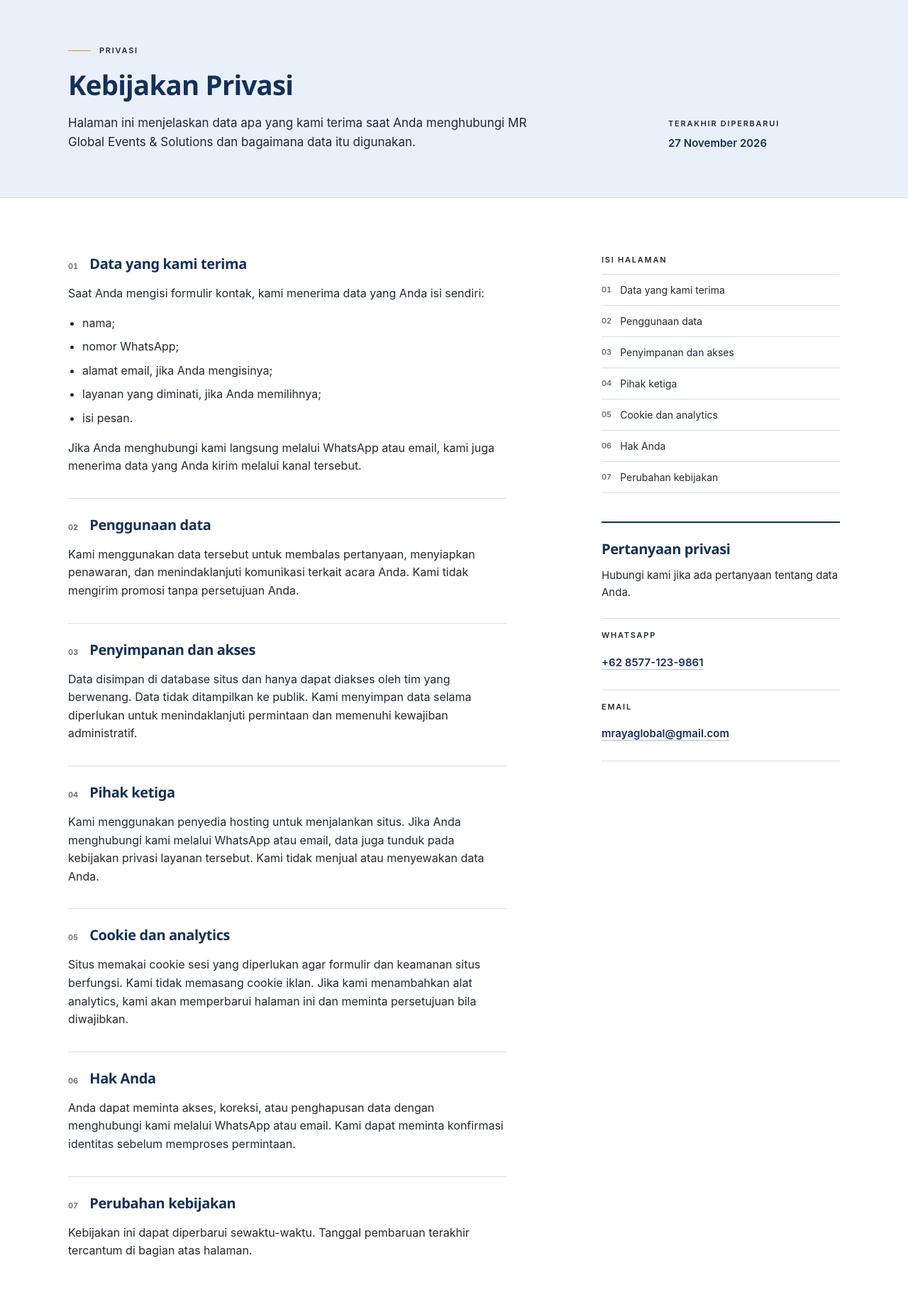
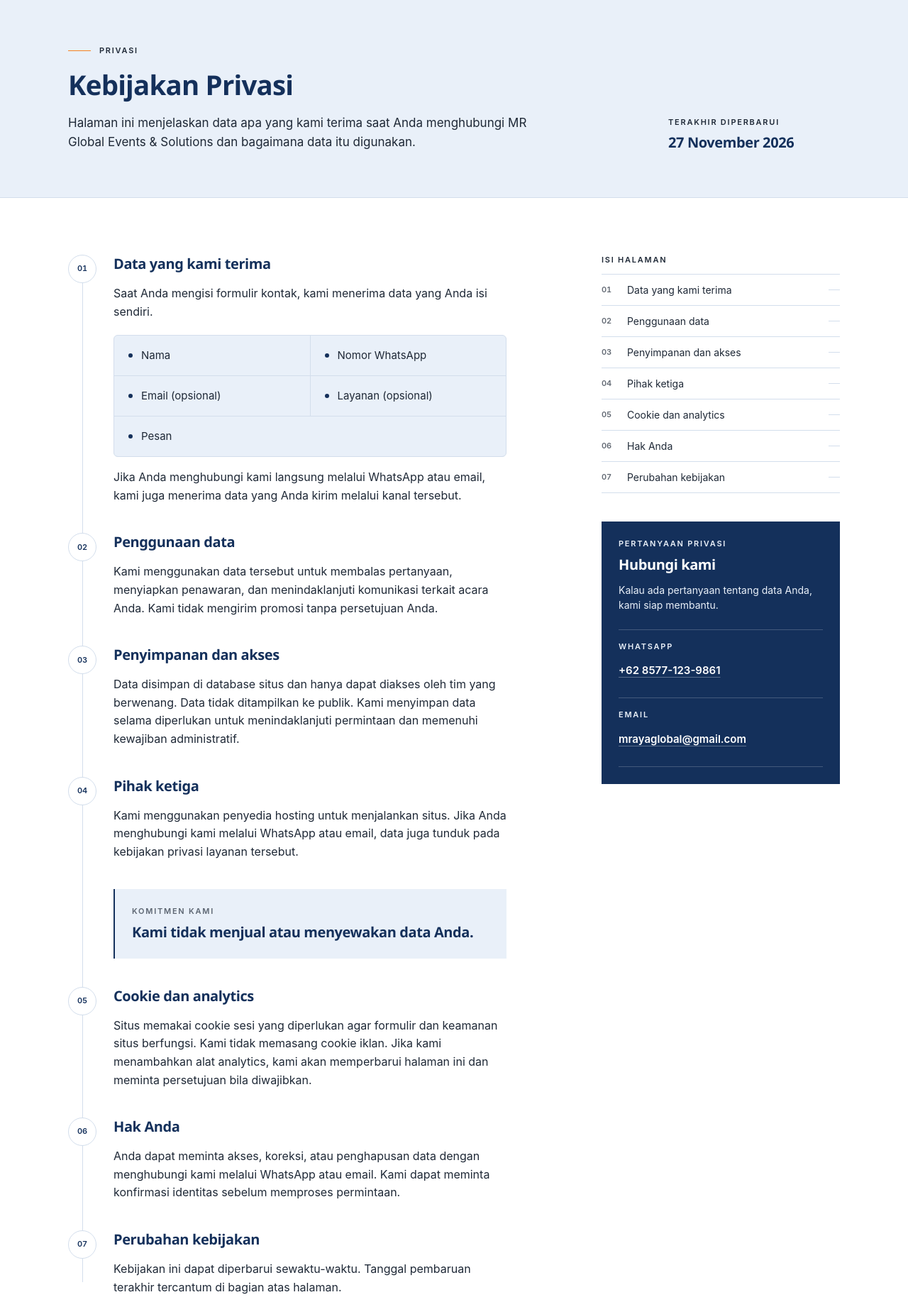
Before and after one commit to kamachiii/EO-Web-Freelance, a Laravel app: page /kebijakan-privasi in a window 1280 px wide. Shown: the part 85-1920 px from the top of the page at 71% size. Run offline with Laravel 12, Linux system fonts and the light colour scheme; style sheets or scripts are compiled from the project's sources; some web fonts are replaced.

Commit message:
feat: pertegas tata letak privasi dan panel formulir kontak

```diff
--- /dev/null
+++ b/resources/views/components/policy-section.blade.php
@@ -0,0 +1,20 @@
+@props([
+    'id',
+    'number',
+    'title',
+])
+
+<section id="{{ $id }}" aria-labelledby="judul-{{ $id }}" class="relative sm:pl-16">
+    <span class="absolute left-0 top-0 hidden h-10 w-10 items-center justify-center rounded-full border border-line bg-white text-label font-semibold tabular-nums text-navy sm:flex" aria-hidden="true">
+        {{ $number }}
+    </span>
+
+    <div class="flex items-baseline gap-4 sm:block">
+        <span class="text-label font-semibold tabular-nums text-charcoal/70 sm:hidden" aria-hidden="true">{{ $number }}</span>
+        <h2 id="judul-{{ $id }}" class="font-display text-card-lg font-bold tracking-heading text-navy">{{ $title }}</h2>
+    </div>
+
+    <div {{ $attributes->merge(['class' => 'mt-4 max-w-prose text-body-lg text-charcoal']) }}>
+        {{ $slot }}
+    </div>
+</section>
--- a/resources/views/privacy.blade.php
+++ b/resources/views/privacy.blade.php
@@ -31,7 +31,7 @@
 
                 <div class="lg:col-span-3 lg:col-start-10">
                     <p class="text-label font-semibold uppercase tracking-label text-charcoal">Terakhir diperbarui</p>
-                    <p class="mt-2 text-body font-semibold text-navy">27 November 2026</p>
+                    <p class="mt-2 font-display text-card-lg font-bold tracking-heading text-navy">27 November 2026</p>
                 </div>
             </div>
         </x-container>
@@ -41,127 +41,94 @@
         <x-container>
             <div class="grid gap-12 lg:grid-cols-12 lg:gap-10">
                 <div class="lg:col-span-7">
-                    <div class="space-y-8">
-                        <section id="data-yang-kami-terima" aria-labelledby="judul-data-yang-kami-terima"
-                                 class="border-t border-line pt-6 first:border-t-0 first:pt-0">
-                            <div class="flex items-baseline gap-4">
-                                <span class="text-label font-semibold tabular-nums text-charcoal/70" aria-hidden="true">01</span>
-                                <h2 id="judul-data-yang-kami-terima" class="font-display text-card-lg font-bold tracking-heading text-navy">
-                                    Data yang kami terima
-                                </h2>
-                            </div>
+                    <div class="relative">
+                        <div class="absolute bottom-5 left-5 top-5 hidden w-px bg-line sm:block" aria-hidden="true"></div>
 
-                            <div class="mt-4 space-y-4 text-body-lg text-charcoal">
-                                <p class="max-w-prose">
-                                    Saat Anda mengisi formulir kontak, kami menerima data yang Anda isi sendiri:
-                                </p>
-                                <ul class="max-w-prose list-disc space-y-2 pl-5">
-                                    <li>nama;</li>
-                                    <li>nomor WhatsApp;</li>
-                                    <li>alamat email, jika Anda mengisinya;</li>
-                                    <li>layanan yang diminati, jika Anda memilihnya;</li>
-                                    <li>isi pesan.</li>
+                        <div class="space-y-10">
+                            <x-policy-section id="data-yang-kami-terima" number="01" title="Data yang kami terima">
+                                <p>Saat Anda mengisi formulir kontak, kami menerima data yang Anda isi sendiri.</p>
+
+                                <ul class="mt-5 grid gap-px overflow-hidden rounded-[6px] border border-line bg-line sm:grid-cols-2">
+                                    <li class="flex items-center gap-3 bg-mist px-5 py-4 text-body">
+                                        <span class="h-1.5 w-1.5 shrink-0 rounded-full bg-navy" aria-hidden="true"></span>
+                                        Nama
+                                    </li>
+                                    <li class="flex items-center gap-3 bg-mist px-5 py-4 text-body">
+                                        <span class="h-1.5 w-1.5 shrink-0 rounded-full bg-navy" aria-hidden="true"></span>
+                                        Nomor WhatsApp
+                                    </li>
+                                    <li class="flex items-center gap-3 bg-mist px-5 py-4 text-body">
+                                        <span class="h-1.5 w-1.5 shrink-0 rounded-full bg-navy" aria-hidden="true"></span>
+                                        Email (opsional)
+                                    </li>
+                                    <li class="flex items-center gap-3 bg-mist px-5 py-4 text-body">
+                                        <span class="h-1.5 w-1.5 shrink-0 rounded-full bg-navy" aria-hidden="true"></span>
+                                        Layanan (opsional)
+                                    </li>
+                                    <li class="flex items-center gap-3 bg-mist px-5 py-4 text-body sm:col-span-2">
+                                        <span class="h-1.5 w-1.5 shrink-0 rounded-full bg-navy" aria-hidden="true"></span>
+                                        Pesan
+                                    </li>
                                 </ul>
-                                <p class="max-w-prose">
+
+                                <p class="mt-4">
                                     Jika Anda menghubungi kami langsung melalui WhatsApp atau email, kami juga menerima data yang
                                     Anda kirim melalui kanal tersebut.
                                 </p>
-                            </div>
-                        </section>
+                            </x-policy-section>
 
-                        <section id="penggunaan-data" aria-labelledby="judul-penggunaan-data"
-                                 class="border-t border-line pt-6">
-                            <div class="flex items-baseline gap-4">
-                                <span class="text-label font-semibold tabular-nums text-charcoal/70" aria-hidden="true">02</span>
-                                <h2 id="judul-penggunaan-data" class="font-display text-card-lg font-bold tracking-heading text-navy">
-                                    Penggunaan data
-                                </h2>
-                            </div>
-
-                            <p class="mt-4 max-w-prose text-body-lg text-charcoal">
+                            <x-policy-section id="penggunaan-data" number="02" title="Penggunaan data">
+                                <p>
                                     Kami menggunakan data tersebut untuk membalas pertanyaan, menyiapkan penawaran, dan
                                     menindaklanjuti komunikasi terkait acara Anda. Kami tidak mengirim promosi tanpa persetujuan
                                     Anda.
                                 </p>
-                        </section>
+                            </x-policy-section>
 
-                        <section id="penyimpanan-dan-akses" aria-labelledby="judul-penyimpanan-dan-akses"
-                                 class="border-t border-line pt-6">
-                            <div class="flex items-baseline gap-4">
-                                <span class="text-label font-semibold tabular-nums text-charcoal/70" aria-hidden="true">03</span>
-                                <h2 id="judul-penyimpanan-dan-akses" class="font-display text-card-lg font-bold tracking-heading text-navy">
-                                    Penyimpanan dan akses
-                                </h2>
-                            </div>
-
-                            <p class="mt-4 max-w-prose text-body-lg text-charcoal">
+                            <x-policy-section id="penyimpanan-dan-akses" number="03" title="Penyimpanan dan akses">
+                                <p>
                                     Data disimpan di database situs dan hanya dapat diakses oleh tim yang berwenang. Data tidak
                                     ditampilkan ke publik. Kami menyimpan data selama diperlukan untuk menindaklanjuti permintaan
                                     dan memenuhi kewajiban administratif.
                                 </p>
-                        </section>
+                            </x-policy-section>
 
-                        <section id="pihak-ketiga" aria-labelledby="judul-pihak-ketiga"
-                                 class="border-t border-line pt-6">
-                            <div class="flex items-baseline gap-4">
-                                <span class="text-label font-semibold tabular-nums text-charcoal/70" aria-hidden="true">04</span>
-                                <h2 id="judul-pihak-ketiga" class="font-display text-card-lg font-bold tracking-heading text-navy">
-                                    Pihak ketiga
-                                </h2>
-                            </div>
+                            <x-policy-section id="pihak-ketiga" number="04" title="Pihak ketiga">
+                                <p>
+                                    Kami menggunakan penyedia hosting untuk menjalankan situs. Jika Anda menghubungi kami melalui
+                                    WhatsApp atau email, data juga tunduk pada kebijakan privasi layanan tersebut.
+                                </p>
+                            </x-policy-section>
 
-                            <p class="mt-4 max-w-prose text-body-lg text-charcoal">
-                                Kami menggunakan penyedia hosting untuk menjalankan situs. Jika Anda menghubungi kami melalui
-                                WhatsApp atau email, data juga tunduk pada kebijakan privasi layanan tersebut. Kami tidak
-                                menjual atau menyewakan data Anda.
+                            <aside class="max-w-prose border-l-2 border-navy bg-mist px-6 py-6 sm:ml-16" aria-label="Komitmen kami">
+                                <p class="text-label font-semibold uppercase tracking-label text-charcoal/70">Komitmen kami</p>
+                                <p class="mt-2 font-display text-card-lg font-bold tracking-heading text-navy">
+                                    Kami tidak menjual atau menyewakan data Anda.
                                 </p>
-                        </section>
+                            </aside>
 
-                        <section id="cookie-dan-analytics" aria-labelledby="judul-cookie-dan-analytics"
-                                 class="border-t border-line pt-6">
-                            <div class="flex items-baseline gap-4">
-                                <span class="text-label font-semibold tabular-nums text-charcoal/70" aria-hidden="true">05</span>
-                                <h2 id="judul-cookie-dan-analytics" class="font-display text-card-lg font-bold tracking-heading text-navy">
-                                    Cookie dan analytics
-                                </h2>
-                            </div>
-
-                            <p class="mt-4 max-w-prose text-body-lg text-charcoal">
+                            <x-policy-section id="cookie-dan-analytics" number="05" title="Cookie dan analytics">
+                                <p>
                                     Situs memakai cookie sesi yang diperlukan agar formulir dan keamanan situs berfungsi. Kami
                                     tidak memasang cookie iklan. Jika kami menambahkan alat analytics, kami akan memperbarui
                                     halaman ini dan meminta persetujuan bila diwajibkan.
                                 </p>
-                        </section>
+                            </x-policy-section>
 
-                        <section id="hak-anda" aria-labelledby="judul-hak-anda"
-                                 class="border-t border-line pt-6">
-                            <div class="flex items-baseline gap-4">
-                                <span class="text-label font-semibold tabular-nums text-charcoal/70" aria-hidden="true">06</span>
-                                <h2 id="judul-hak-anda" class="font-display text-card-lg font-bold tracking-heading text-navy">
-                                    Hak Anda
-                                </h2>
-                            </div>
-
-                            <p class="mt-4 max-w-prose text-body-lg text-charcoal">
+                            <x-policy-section id="hak-anda" number="06" title="Hak Anda">
+                                <p>
                                     Anda dapat meminta akses, koreksi, atau penghapusan data dengan menghubungi kami melalui
                                     WhatsApp atau email. Kami dapat meminta konfirmasi identitas sebelum memproses permintaan.
                                 </p>
-                        </section>
+                            </x-policy-section>
 
-                        <section id="perubahan-kebijakan" aria-labelledby="judul-perubahan-kebijakan"
-                                 class="border-t border-line pt-6">
-                            <div class="flex items-baseline gap-4">
-                                <span class="text-label font-semibold tabular-nums text-charcoal/70" aria-hidden="true">07</span>
-                                <h2 id="judul-perubahan-kebijakan" class="font-display text-card-lg font-bold tracking-heading text-navy">
-                                    Perubahan kebijakan
-                                </h2>
-                            </div>
-
-                            <p class="mt-4 max-w-prose text-body-lg text-charcoal">
+                            <x-policy-section id="perubahan-kebijakan" number="07" title="Perubahan kebijakan">
+                                <p>
                                     Kebijakan ini dapat diperbarui sewaktu-waktu. Tanggal pembaruan terakhir tercantum di bagian
                                     atas halaman.
                                 </p>
-                        </section>
+                            </x-policy-section>
+                        </div>
                     </div>
                 </div>
 
@@ -174,37 +141,39 @@
                                 @foreach ($sections as $section)
                                     <li>
                                         <a href="#{{ $section['id'] }}"
-                                           class="flex min-h-11 items-center gap-3 border-b border-line text-small text-charcoal transition-colors duration-150 hover:text-navy">
-                                            <span class="text-label font-semibold tabular-nums text-charcoal/70" aria-hidden="true">{{ $section['number'] }}</span>
-                                            {{ $section['label'] }}
+                                           class="group flex min-h-11 items-center gap-3 border-b border-line text-small text-charcoal transition-colors duration-150 hover:text-navy">
+                                            <span class="w-6 text-label font-semibold tabular-nums text-charcoal/70 transition-colors duration-150 group-hover:text-navy" aria-hidden="true">{{ $section['number'] }}</span>
+                                            <span class="flex-1">{{ $section['label'] }}</span>
+                                            <span class="h-px w-4 bg-line transition-colors duration-150 group-hover:bg-navy" aria-hidden="true"></span>
                                         </a>
                                     </li>
                                 @endforeach
                             </ol>
                         </nav>
 
-                        <div class="mt-10 border-t-2 border-navy pt-6">
-                            <h2 class="font-display text-card-lg font-bold tracking-heading text-navy">Pertanyaan privasi</h2>
-                            <p class="mt-3 max-w-prose text-body text-charcoal">
-                                Hubungi kami jika ada pertanyaan tentang data Anda.
+                        <div class="bg-navy p-6 text-white focus-light lg:mt-10">
+                            <p class="text-label font-semibold uppercase tracking-label text-mist">Pertanyaan privasi</p>
+                            <h2 class="mt-2 font-display text-card-lg font-bold tracking-heading text-white">Hubungi kami</h2>
+                            <p class="mt-3 text-small text-mist">
+                                Kalau ada pertanyaan tentang data Anda, kami siap membantu.
                             </p>
 
-                            <dl class="mt-6 border-t border-line">
-                                <div class="border-b border-line py-4">
-                                    <dt class="text-label font-semibold uppercase tracking-label text-charcoal">WhatsApp</dt>
-                                    <dd class="mt-2">
+                            <dl class="mt-6 border-t border-white/20">
+                                <div class="border-b border-white/20 py-4">
+                                    <dt class="text-label font-semibold uppercase tracking-label text-mist">WhatsApp</dt>
+                                    <dd class="mt-1">
                                         <a href="{{ WhatsApp::link() }}" target="_blank" rel="noopener"
-                                           class="inline-flex min-h-11 items-center break-all text-body font-semibold text-navy underline decoration-navy/30 underline-offset-4 transition-colors duration-150 hover:decoration-navy">
+                                           class="inline-flex min-h-11 items-center break-all text-body font-semibold text-white underline decoration-white/30 underline-offset-4 transition-colors duration-150 hover:decoration-white">
                                             {{ WhatsApp::display() }}
                                         </a>
                                     </dd>
                                 </div>
 
-                                <div class="border-b border-line py-4">
-                                    <dt class="text-label font-semibold uppercase tracking-label text-charcoal">Email</dt>
-                                    <dd class="mt-2">
+                                <div class="border-b border-white/20 py-4">
+                                    <dt class="text-label font-semibold uppercase tracking-label text-mist">Email</dt>
+                                    <dd class="mt-1">
                                         <a href="mailto:{{ config('site.email') }}"
-                                           class="inline-flex min-h-11 items-center break-all text-body font-semibold text-navy underline decoration-navy/30 underline-offset-4 transition-colors duration-150 hover:decoration-navy">
+                                           class="inline-flex min-h-11 items-center break-all text-body font-semibold text-white underline decoration-white/30 underline-offset-4 transition-colors duration-150 hover:decoration-white">
                                             {{ config('site.email') }}
                                         </a>
                                     </dd>
```
Also changed, not shown: docs/DESIGN.md (+7 -4 lines), resources/views/contact.blade.php (+14 -7 lines), 3 other files. Lines whose indentation alone changed are shown as unchanged.
